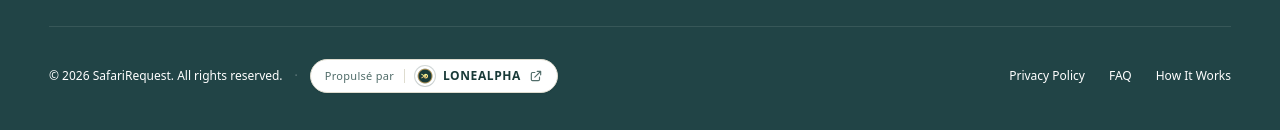
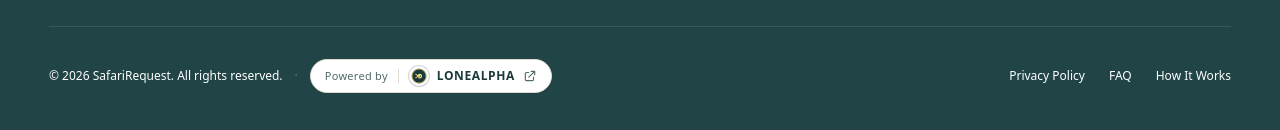
Before and after one commit to Maliksaad69/SafariAll, a Next.js app: page / in a window 1280 px wide. Shown: the part 4349-4479 px from the top of the page. Built offline with nearby package versions, Linux system fonts and the light colour scheme; no server answers; the database is empty.

Commit message:
fix(badge): use English instead of French in LoneAlphaBadge

```diff
--- a/components/LoneAlphaBadge.tsx
+++ b/components/LoneAlphaBadge.tsx
@@ -7,11 +7,11 @@ export default function LoneAlphaBadge({ className = "" }: { className?: string
         href="https://malik-saad-ahmed-awan.vercel.app/"
         target="_blank"
         rel="noopener noreferrer"
-        title="Voir le profil de Saad Ahmed — LoneAlpha"
+        title="View Saad Ahmed's profile — LoneAlpha"
         className="group inline-flex items-center gap-2.5 px-3.5 py-1.5 rounded-full bg-white hover:bg-[#F7F6F1] border border-[#DEDCCF] hover:border-[#C5A059] shadow-xs hover:shadow-md transition-all duration-300 hover:-translate-y-0.5 text-[#344C49]"
       >
         <span className="text-[11px] tracking-wide text-[#516D6A] font-medium leading-none">
-          Propulsé par
+          Powered by
         </span>
         <span className="w-px h-3.5 bg-[#DEDCCF]" />
         <div className="flex items-center gap-2">
```
